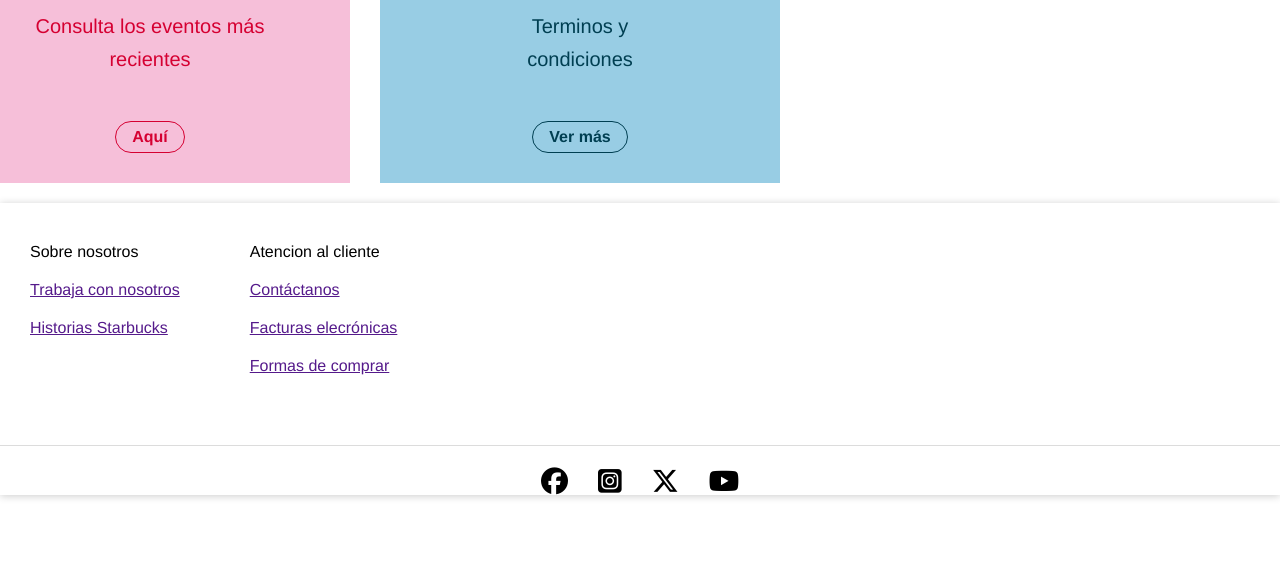
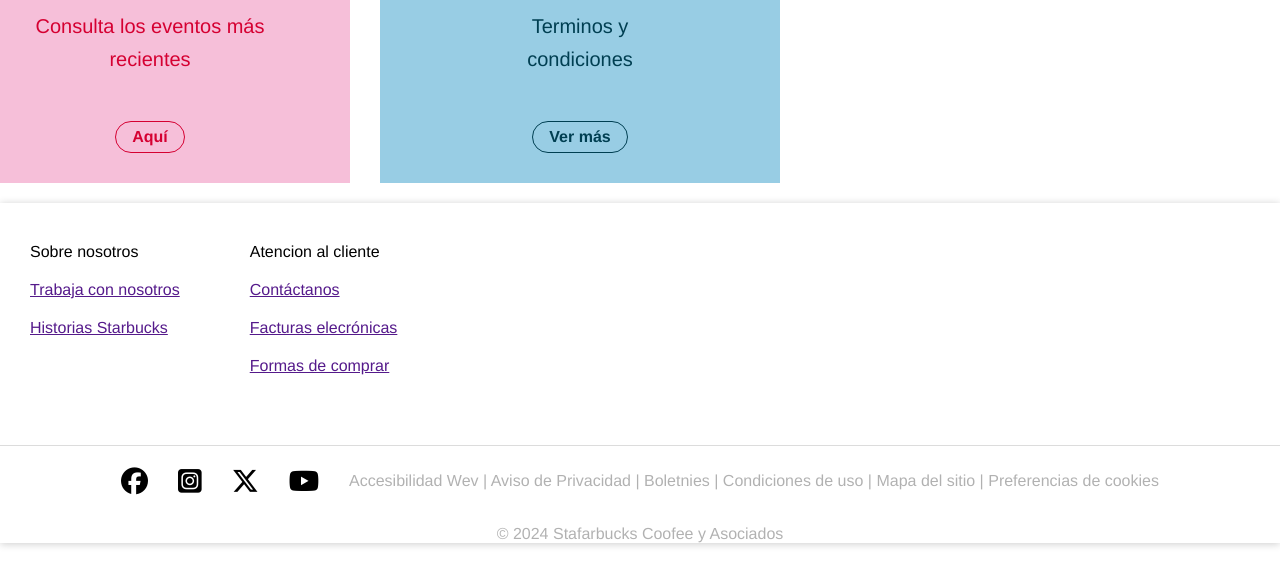
Before and after one commit to CesarMath/Proyecto-Modulo2, a plain HTML site: page index.html in a window 1280 px wide. Shown: the part 2433-3018 px from the top of the page. Drawn offline with Linux system fonts and the light colour scheme.

Commit message:
Agregué la info de aviso de privacidad de la pagina web original de starbucks y le añadi colores al footer

```diff
--- a/index.html
+++ b/index.html
@@ -177,6 +177,7 @@
 
         <!--FOOTER de CONTACTO-->
         <footer class="footer">
+
             <div class="footer-contacto">
                 <div class="footer-contacto-info1">
                     <p>Sobre nosotros</p>
@@ -197,6 +198,15 @@
                 <i class="fa-brands fa-square-instagram"></i>
                 <i class="fa-brands fa-x-twitter"></i>
                 <i class="fa-brands fa-youtube"></i>
+                <p class="texto-logos"> Accesibilidad Wev |
+                    Aviso de Privacidad |
+                    Boletnies  |
+                    Condiciones de uso |
+                    Mapa del sitio  |
+                    Preferencias de cookies
+                </p>
+
+                <p class="texto-logos">&copy; 2024  Stafarbucks Coofee y Asociados</p>
             </div>
 
 
--- a/tarjetas.css
+++ b/tarjetas.css
@@ -188,8 +188,10 @@ el estilo de letra azulada*/
 }
 .footer .logos{
     display: flex;
+    flex-wrap: wrap;
     border-top: 1px solid gainsboro;
     justify-content: center;
+    align-items: center;
     gap: 30px;
     padding-top: 22px;
 
@@ -197,6 +199,11 @@ el estilo de letra azulada*/
 
 .logos i{
     font-size: 27px;
+}
+
+.texto-logos{
+    color: black;
+    opacity: 30%;
 }
 
 /*---------Aviso de cookies------------*/
```
